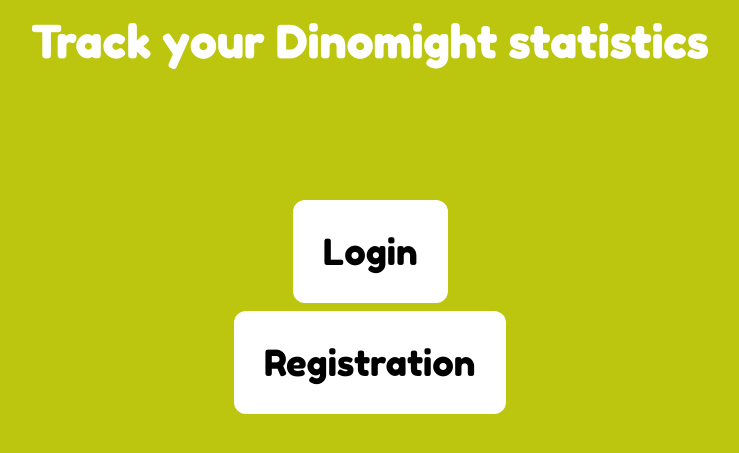
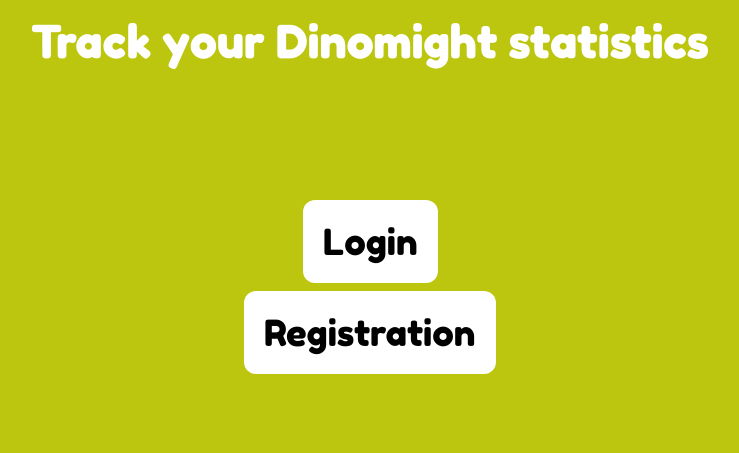
Before and after one commit to MaleevFedor/MetroidBros, a Flask app: page / in a window 1280 px wide. Shown: the part 284-737 px from the top of the page, without its empty margins (270-1009 px from the left). Run offline with Flask 2, Linux system fonts and the light colour scheme; some libraries are stand-ins or nearby versions.

Commit message:
css update

```diff
--- a/Web/static/css/welcome.css
+++ b/Web/static/css/welcome.css
@@ -24,7 +24,7 @@
   background-color: white;
   border: none;
   color: black;
-  padding: 30px;
+  padding: 20px;
   text-align: center;
   text-decoration: none;
   display: inline-block;
```
